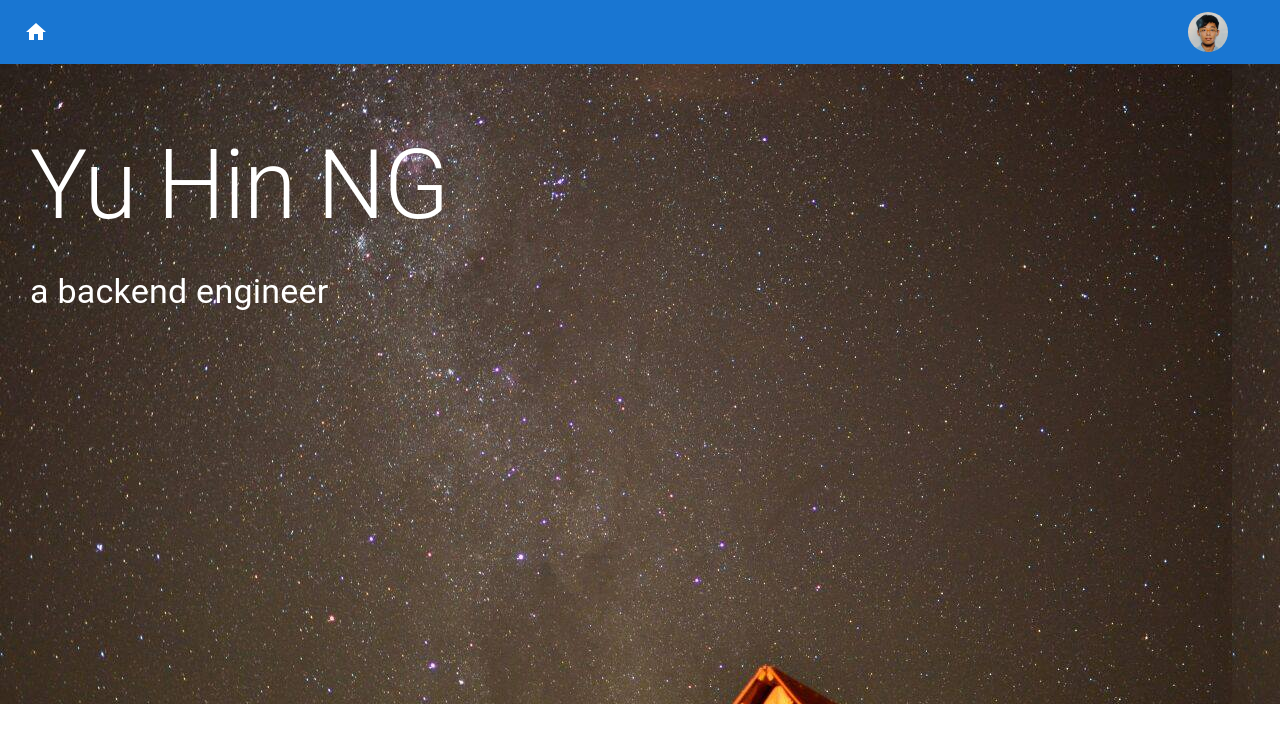
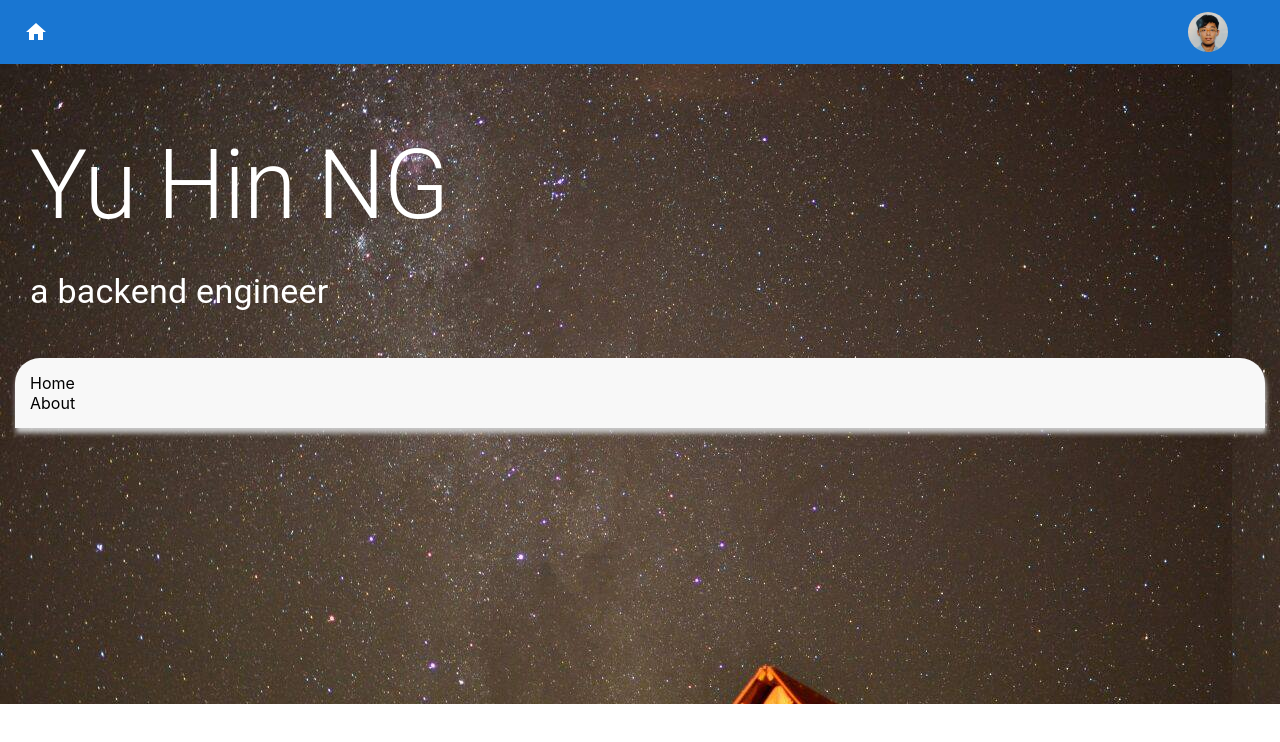
Before and after one commit to BcnChsBrgr/PersonalProfile, a React (Create React App) app: page / in a window 1280 px wide. Shown: the top 742 px of the page. Built offline with nearby package versions, Linux system fonts and the light colour scheme.

Commit message:
added a containerBox for white Area

```diff
--- a/src/App.js
+++ b/src/App.js
@@ -6,6 +6,7 @@ import Typography from '@mui/material/Typography';
 import avatar from "./img/avatar.jpeg";
 import startlight from "./img/startlight.jpeg";
 import Home from "./components/Home";
+import About from "./components/About";
 
 const useStyles = makeStyles({
   root: {
@@ -17,7 +18,7 @@ const useStyles = makeStyles({
     height: 48,
     padding: '0 30px',
   },
-  topUnderBanner: {
+  TopperDown: {
     backgroundImage: `url(${startlight})`,
     transform: 'translate3d(0px, 0px, 0px)',
     height: '80vh',
@@ -34,8 +35,15 @@ const useStyles = makeStyles({
     color: '#FFFFFF',
     padding: '15px 15px 15px 15px',
   },
-  container: {
-    minWidth: '90hv'
+  containerBox: {
+    display: 'block',
+    margin: '30px 15px 15px',
+    padding: '15px',
+    borderRadius: '25px 25px 0 0',
+    background: '#F8F8F8',
+    minWidth: '90hv',
+    zIndex: '1',
+    boxShadow: '1px 5px 5px #C8C8C8'
   },
   Home: {
     backgroundColor: 'black'
@@ -77,19 +85,23 @@ function App() {
             </Toolbar>
           </AppBar>
         </Box>
-          <Switch>
-            <div className={`${classes.topUnderBanner}`}>
-              <div className={`${classes.personal}`}>
-                <Typography className={`${classes.personalInfo}`} variant="h1">Yu Hin NG</Typography>
-                <Typography className={`${classes.personalInfo}`} variant="h4">a backend engineer</Typography>
-              </div>
-            </div>
-            <div className={`${classes.container}`}>
-              <Route exact path='/'>
-                <Home className={`${classes.Home }`}/>
+
+        <div className={`${classes.TopperDown}`}>
+          <div className={`${classes.personal}`}>
+            <Typography className={`${classes.personalInfo}`} variant="h1">Yu Hin NG</Typography>
+            <Typography className={`${classes.personalInfo}`} variant="h4">a backend engineer</Typography>
+          </div>
+          <div className={`${classes.containerBox}`}>
+            <Switch>
+              <Route  path='/'>
+                <Home />
               </Route>
-            </div>
-          </Switch>
+              <Route path='/about'>
+                <About />
+              </Route>
+            </Switch>
+          </div>
+        </div>
       </Router>
     </div>
   );
```
